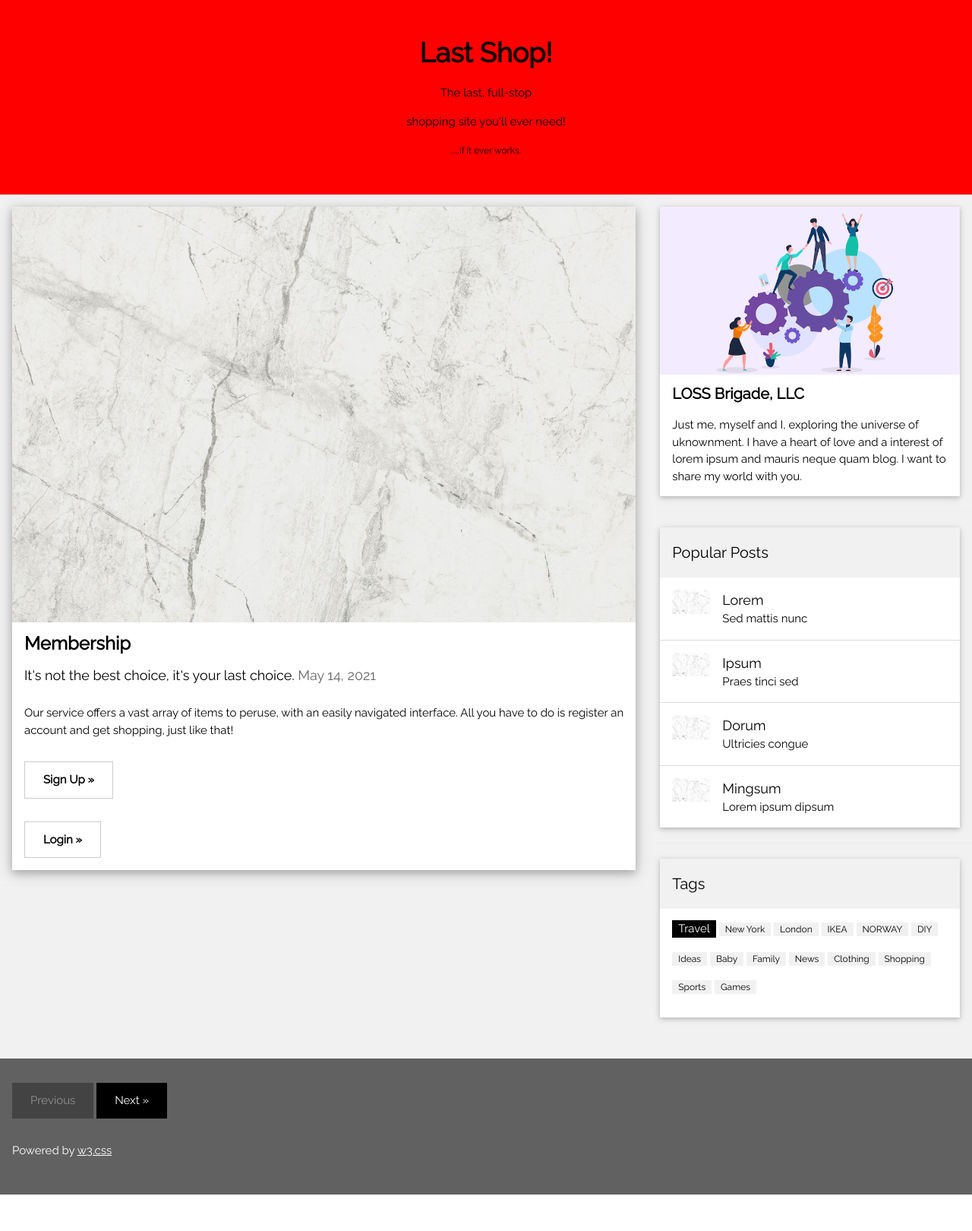
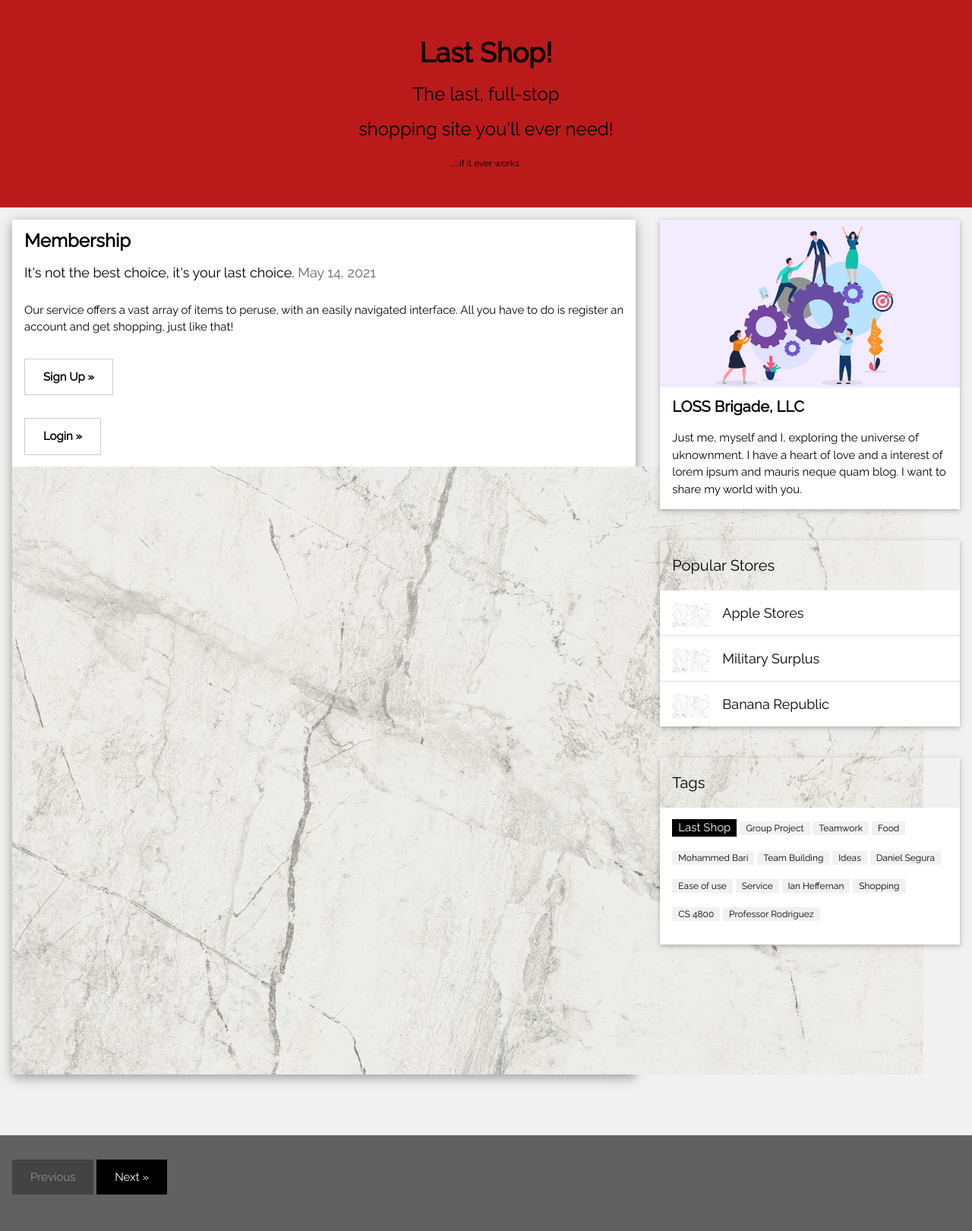
Before and after one commit to Moyenne/CS4800_LOSSBrigadeLLC, a Django app: page / in a window 1280 px wide. Shown: the whole page at 76% size. Before the commit the page ends 1572 px from the top, so only its background shows below. Run offline with Django 3.2, Linux system fonts and the light colour scheme.

Commit message:
LaunchPage edits

```diff
--- a/lastshop/templates/lastshop/LaunchPage.html
+++ b/lastshop/templates/lastshop/LaunchPage.html
@@ -15,21 +15,19 @@
 <div class="w3-content" style="max-width:1400px">
 
 <!-- Header -->
-<header class="w3-container w3-center w3-padding-32" style="Background-color:red">
+<header class="w3-container w3-center w3-padding-32" style="Background-color:rgb(186, 26, 26)">
   <h1><b>Last Shop!</b></h1>
-  <p>The last, full-stop</p>
-  <p>shopping site you'll ever need!</p>
+  <h3>The last, full-stop</h3>
+  <h3>shopping site you'll ever need!</h3>
   <p><small>.....if it ever works.</small></p>
 </header>
 
 <!-- Grid -->
 <div class="w3-row">
-
 <!-- Blog entries -->
 <div class="w3-col l8 s12">
   <!-- Blog entry -->
   <div class="w3-card-4 w3-margin w3-white">
-    <img src="white-marble-cat-3000-61x61-matt.jpeg" alt="Nature" style="width:100%">
     <div class="w3-container">
       <h3><b>Membership</b></h3>
       <h5>It's not the best choice, it's your last choice. <span class="w3-opacity">May 14, 2021</span></h5>
@@ -46,6 +44,7 @@
         </div>
       </div>
     </div>
+    <img src="white-marble-cat-3000-61x61-matt.jpeg" style="background-image: 100%;">
   </div>
   <hr>
 <!-- END BLOG ENTRIES -->
@@ -65,28 +64,20 @@
   <!-- Posts -->
   <div class="w3-card w3-margin">
     <div class="w3-container w3-padding">
-      <h4>Popular Posts</h4>
+      <h4>Popular Stores</h4>
     </div>
     <ul class="w3-ul w3-hoverable w3-white">
       <li class="w3-padding-16">
         <img src="101369653-white-marble-stone-texture-background.jpeg" alt="Image" class="w3-left w3-margin-right" style="width:50px">
-        <span class="w3-large">Lorem</span><br>
-        <span>Sed mattis nunc</span>
+        <span class="w3-large">Apple Stores</span><br>
       </li>
       <li class="w3-padding-16">
         <img src="101369653-white-marble-stone-texture-background.jpeg" alt="Image" class="w3-left w3-margin-right" style="width:50px">
-        <span class="w3-large">Ipsum</span><br>
-        <span>Praes tinci sed</span>
+        <span class="w3-large">Military Surplus</span><br>
       </li>
       <li class="w3-padding-16">
         <img src="101369653-white-marble-stone-texture-background.jpeg" alt="Image" class="w3-left w3-margin-right" style="width:50px">
-        <span class="w3-large">Dorum</span><br>
-        <span>Ultricies congue</span>
-      </li>
-      <li class="w3-padding-16 w3-hide-medium w3-hide-small">
-        <img src="101369653-white-marble-stone-texture-background.jpeg" alt="Image" class="w3-left w3-margin-right" style="width:50px">
-        <span class="w3-large">Mingsum</span><br>
-        <span>Lorem ipsum dipsum</span>
+        <span class="w3-large">Banana Republic</span><br>
       </li>
     </ul>
   </div>
@@ -98,11 +89,11 @@
       <h4>Tags</h4>
     </div>
     <div class="w3-container w3-white">
-    <p><span class="w3-tag w3-black w3-margin-bottom">Travel</span> <span class="w3-tag w3-light-grey w3-small w3-margin-bottom">New York</span> <span class="w3-tag w3-light-grey w3-small w3-margin-bottom">London</span>
-      <span class="w3-tag w3-light-grey w3-small w3-margin-bottom">IKEA</span> <span class="w3-tag w3-light-grey w3-small w3-margin-bottom">NORWAY</span> <span class="w3-tag w3-light-grey w3-small w3-margin-bottom">DIY</span>
-      <span class="w3-tag w3-light-grey w3-small w3-margin-bottom">Ideas</span> <span class="w3-tag w3-light-grey w3-small w3-margin-bottom">Baby</span> <span class="w3-tag w3-light-grey w3-small w3-margin-bottom">Family</span>
-      <span class="w3-tag w3-light-grey w3-small w3-margin-bottom">News</span> <span class="w3-tag w3-light-grey w3-small w3-margin-bottom">Clothing</span> <span class="w3-tag w3-light-grey w3-small w3-margin-bottom">Shopping</span>
-      <span class="w3-tag w3-light-grey w3-small w3-margin-bottom">Sports</span> <span class="w3-tag w3-light-grey w3-small w3-margin-bottom">Games</span>
+    <p><span class="w3-tag w3-black w3-margin-bottom">Last Shop</span> <span class="w3-tag w3-light-grey w3-small w3-margin-bottom">Group Project</span> <span class="w3-tag w3-light-grey w3-small w3-margin-bottom">Teamwork</span>
+      <span class="w3-tag w3-light-grey w3-small w3-margin-bottom">Food</span> <span class="w3-tag w3-light-grey w3-small w3-margin-bottom">Mohammed Bari</span> <span class="w3-tag w3-light-grey w3-small w3-margin-bottom">Team Building</span>
+      <span class="w3-tag w3-light-grey w3-small w3-margin-bottom">Ideas</span> <span class="w3-tag w3-light-grey w3-small w3-margin-bottom">Daniel Segura</span> <span class="w3-tag w3-light-grey w3-small w3-margin-bottom">Ease of use</span>
+      <span class="w3-tag w3-light-grey w3-small w3-margin-bottom">Service</span> <span class="w3-tag w3-light-grey w3-small w3-margin-bottom">Ian Heffernan</span> <span class="w3-tag w3-light-grey w3-small w3-margin-bottom">Shopping</span>
+      <span class="w3-tag w3-light-grey w3-small w3-margin-bottom">CS 4800</span> <span class="w3-tag w3-light-grey w3-small w3-margin-bottom">Professor Rodriguez</span>
     </p>
     </div>
   </div>
@@ -120,7 +111,6 @@
 <footer class="w3-container w3-dark-grey w3-padding-32 w3-margin-top">
   <button class="w3-button w3-black w3-disabled w3-padding-large w3-margin-bottom">Previous</button>
   <button class="w3-button w3-black w3-padding-large w3-margin-bottom">Next »</button>
-  <p>Powered by <a href="https://www.w3schools.com/w3css/default.asp" target="_blank">w3.css</a></p>
 </footer>
 
 </body>
```
